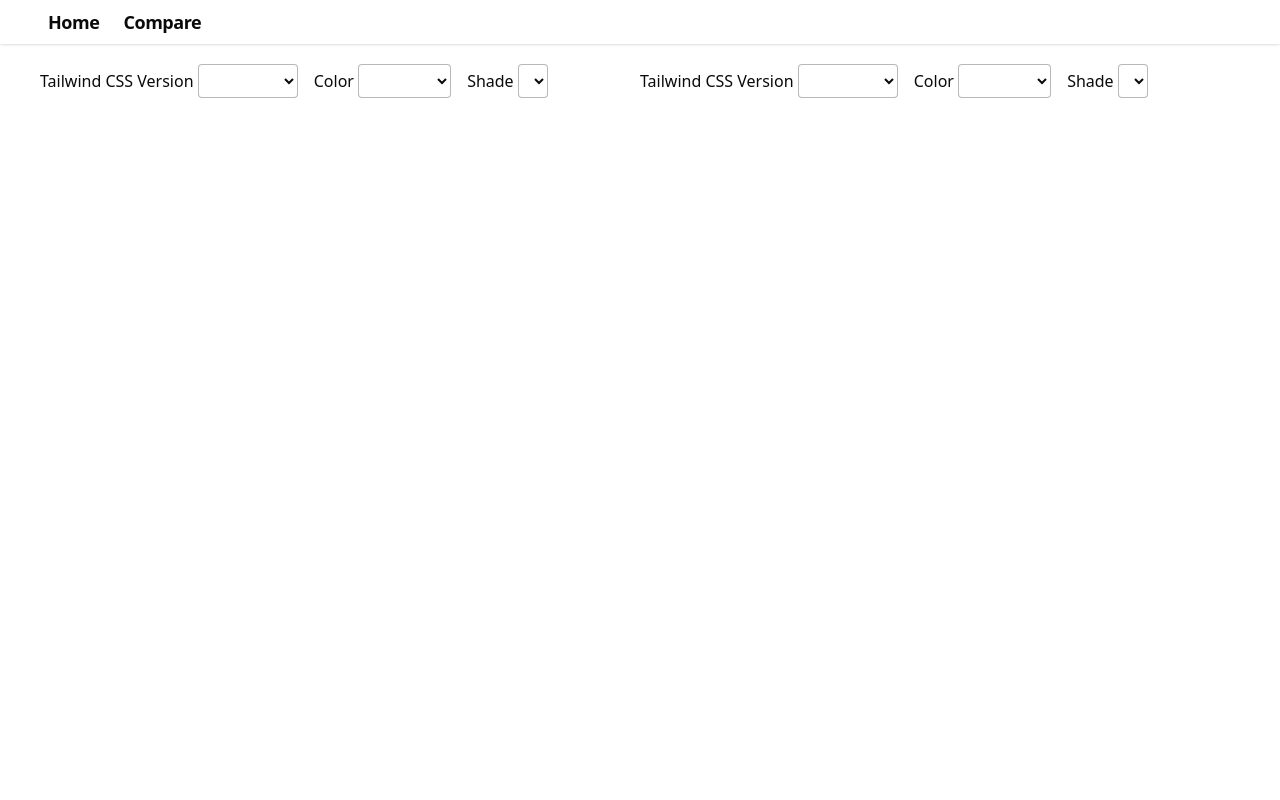
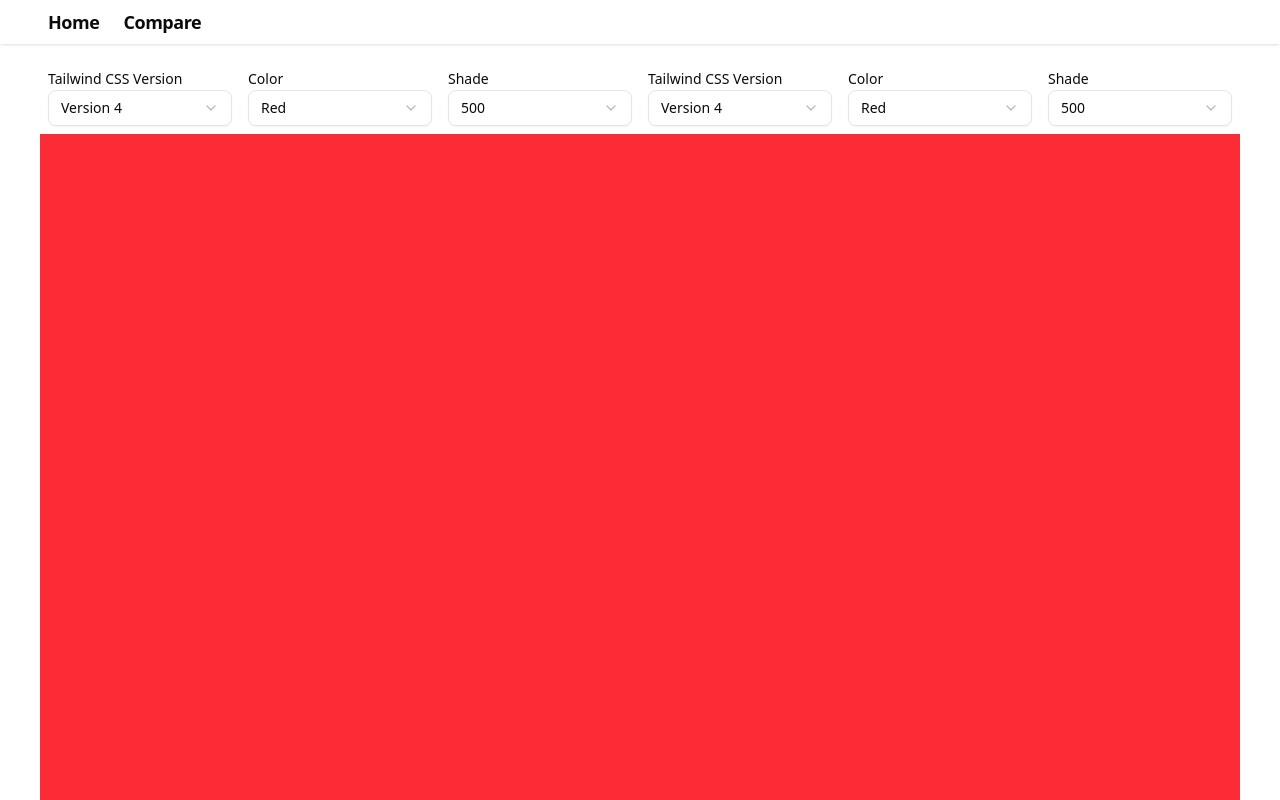
Before and after one commit to RMalik777/Tailwind-Color, a SvelteKit app: page /compare in a window 1280 px wide. Shown: the top 800 px of the page. Built offline with nearby package versions, Linux system fonts and the light colour scheme.

Commit message:
style: change compare style

```diff
--- a/src/routes/compare/+page.svelte
+++ b/src/routes/compare/+page.svelte
@@ -1,7 +1,10 @@
 <script lang="ts">
-	import { browser } from "$app/environment";
+	import { Label } from "$lib/components/ui/label/index.js";
+	import * as Select from "$lib/components/ui/select/index.js";
 
-	import { colorV4, colorV3, colorV2, colorV1, colorV0 } from "$lib/data/color";
+	import { PersistedState } from "runed";
+
+	import { colorV0, colorV1, colorV2, colorV3, colorV4 } from "$lib/data/color";
 
 	const versionOptions = [
 		{
@@ -26,9 +29,9 @@
 		},
 	];
 
-	let leftVersion = $state(browser ? localStorage.getItem("leftVersion") : "");
+	let leftVersion = new PersistedState("leftVersion", "V4");
 	const leftColorOptions = $derived.by(() => {
-		switch (leftVersion) {
+		switch (leftVersion.current) {
 			case "V0":
 				return colorV0;
 			case "V1":
@@ -41,16 +44,18 @@
 				return colorV4;
 		}
 	});
-	let leftColor = $state(browser ? localStorage.getItem("leftColor") : "");
-	const leftChoice = $derived(leftColorOptions.find((color) => color.color === leftColor)?.range);
-	let leftShade = $state(browser ? localStorage.getItem("leftShade") : "");
+	let leftColor = new PersistedState("leftColor", "red");
+	const leftChoice = $derived(
+		leftColorOptions.find((color) => color.color === leftColor.current)?.range,
+	);
+	let leftShade = new PersistedState("leftShade", "500");
 	const leftSelectedColor = $derived(
-		leftChoice?.find((color) => color.shade.toString() === leftShade),
+		leftChoice?.find((color) => color.shade.toString() === leftShade.current),
 	);
 
-	let rightVersion = $state(browser ? localStorage.getItem("rightVersion") : "");
+	let rightVersion = new PersistedState("rightVersion", "V4");
 	const rightColorOptions = $derived.by(() => {
-		switch (rightVersion) {
+		switch (rightVersion.current) {
 			case "V0":
 				return colorV0;
 			case "V1":
@@ -63,13 +68,13 @@
 				return colorV4;
 		}
 	});
-	let rightColor = $state(browser ? localStorage.getItem("rightColor") : "");
+	let rightColor = new PersistedState("rightColor", "red");
 	const rightChoice = $derived(
-		rightColorOptions.find((color) => color.color === rightColor)?.range,
+		rightColorOptions.find((color) => color.color === rightColor.current)?.range,
 	);
-	let rightShade = $state(browser ? localStorage.getItem("rightShade") : "");
+	let rightShade = new PersistedState("rightShade", "500");
 	const rightSelectedColor = $derived(
-		rightChoice?.find((color) => color.shade.toString() === rightShade),
+		rightChoice?.find((color) => color.shade.toString() === rightShade.current),
 	);
 </script>
 
@@ -78,124 +83,144 @@
 	<meta name="description" content="Compare Tailwind CSS colors across different versions" />
 </svelte:head>
 
-<main class="mx-2 h-dvh pt-16 sm:mx-4 md:mx-6 lg:mx-8 xl:mx-10">
+<main class="mx-2 h-fit min-h-dvh pt-16 sm:mx-4 sm:h-dvh md:mx-6 lg:mx-8 xl:mx-10">
 	<section
 		class="flex h-full w-full flex-row justify-between *:flex *:h-full *:w-full *:flex-col *:items-center *:justify-center"
 	>
 		<div class="left">
-			<div class="flex w-full flex-row justify-start gap-4">
-				<div>
-					<label for="leftVersion">Tailwind CSS Version</label>
-					<select
-						name="leftVersion"
-						id="leftVersion"
-						placeholder="Version"
-						class="rounded border border-neutral-500/50 bg-white p-1"
-						bind:value={leftVersion}
-						onchange={() => localStorage.setItem("leftVersion", leftVersion ?? "")}
-					>
+			<div class="grid w-full grid-cols-1 items-end gap-2 p-2 sm:grid-cols-3 md:gap-4">
+				<div class="space-y-1">
+					<Label for="leftVersion">Tailwind CSS Version</Label>
+					<Select.Root type="single" bind:value={leftVersion.current}>
+						<Select.Trigger id="leftVersion" class="w-full" placeholder="Select Version">
+							{versionOptions.find((option) => option.value === leftVersion.current)?.name ??
+								"Select Version"}
+						</Select.Trigger>
+						<Select.Content>
+							<Select.Group>
+								<Select.Label>Version</Select.Label>
 								{#each versionOptions as option (option.value)}
-							<option value={option.value}>{option.name}</option>
+									<Select.Item value={option.value}>{option.name}</Select.Item>
 								{/each}
-					</select>
+							</Select.Group>
+						</Select.Content>
+					</Select.Root>
 				</div>
-				<div>
-					<label for="leftColor">Color</label>
-					<select
-						name="leftColor"
-						id="leftColor"
-						class="rounded border border-neutral-500/50 bg-white p-1 capitalize"
-						bind:value={leftColor}
-						onchange={() => localStorage.setItem("leftColor", leftColor ?? "")}
-					>
+				<div class="space-y-1">
+					<Label for="leftColor">Color</Label>
+					<Select.Root type="single" bind:value={leftColor.current}>
+						<Select.Trigger id="leftColor" class="w-full capitalize" placeholder="Select Color">
+							{leftColorOptions.find((option) => option.color === leftColor.current)?.color ??
+								"Select Color"}
+						</Select.Trigger>
+						<Select.Content>
+							<Select.Group>
+								<Select.Label>Color</Select.Label>
 								{#each leftColorOptions as option (option.color)}
-							<option value={option.color} class="capitalize">{option.color}</option>
+									<Select.Item value={option.color} class="capitalize">{option.color}</Select.Item>
 								{/each}
-					</select>
+							</Select.Group>
+						</Select.Content>
+					</Select.Root>
 				</div>
-				<div>
-					<label for="leftShade">Shade</label>
-					<select
-						name="leftShade"
-						id="leftShade"
-						class="rounded border border-neutral-500/50 bg-white p-1 capitalize"
-						bind:value={leftShade}
-						onchange={() => localStorage.setItem("leftShade", leftShade ?? "")}
-					>
+				<div class="space-y-1">
+					<Label for="leftShade">Shade</Label>
+					<Select.Root type="single" bind:value={leftShade.current}>
+						<Select.Trigger id="leftShade" class="w-full capitalize" placeholder="Select Shade">
+							{leftChoice
+								?.find((option) => option.shade.toString() === leftShade.current)
+								?.name.replace(leftColor.current + "-", "") ?? "Select Shade"}
+						</Select.Trigger>
+						<Select.Content>
+							<Select.Group>
+								<Select.Label>Shade</Select.Label>
 								{#if leftChoice}
 									{#each leftChoice as option (option.shade)}
-								<option value={option.shade.toString()} class="capitalize"
-									>{leftVersion === "V0"
-										? option.name.replace(leftColor + "-", "")
-										: option.shade}</option
-								>
+										<Select.Item value={option.shade.toString()} class="capitalize">
+											{leftVersion.current === "V0"
+												? option.name.replace(leftColor.current + "-", "")
+												: option.shade}
+										</Select.Item>
 									{/each}
 								{/if}
-					</select>
+							</Select.Group>
+						</Select.Content>
+					</Select.Root>
 				</div>
 			</div>
+
 			<div
-				class="h-full w-full"
-				style="background-color: {leftVersion === 'V4'
+				class="h-dvh w-full transition-colors duration-200 ease-linear sm:h-full"
+				style="background-color: {leftVersion.current === 'V4'
 					? leftSelectedColor?.oklch.long
 					: leftSelectedColor?.hex.long}"
 			></div>
 		</div>
 
 		<div class="right">
-			<div class="flex w-full flex-row justify-start gap-4">
-				<div>
-					<label for="rightVersion">Tailwind CSS Version</label>
-					<select
-						name="rightVersion"
-						id="rightVersion"
-						class="rounded border border-neutral-500/50 bg-white p-1"
-						bind:value={rightVersion}
-						onchange={() => localStorage.setItem("rightVersion", rightVersion ?? "")}
-					>
+			<div class="grid w-full grid-cols-1 items-end gap-2 p-2 sm:grid-cols-3 md:gap-4">
+				<div class="space-y-1">
+					<Label for="rightVersion">Tailwind CSS Version</Label>
+					<Select.Root type="single" bind:value={rightVersion.current}>
+						<Select.Trigger id="rightVersion" class="w-full" placeholder="Select Version">
+							{versionOptions.find((option) => option.value === rightVersion.current)?.name ??
+								"Select Version"}
+						</Select.Trigger>
+						<Select.Content>
+							<Select.Group>
+								<Select.Label>Version</Select.Label>
 								{#each versionOptions as option (option.value)}
-							<option value={option.value.toString()}>{option.name}</option>
+									<Select.Item value={option.value}>{option.name}</Select.Item>
 								{/each}
-					</select>
+							</Select.Group>
+						</Select.Content>
+					</Select.Root>
 				</div>
-				<div>
-					<label for="rightColor">Color</label>
-					<select
-						name="rightColor"
-						id="rightColor"
-						class="rounded border border-neutral-500/50 bg-white p-1 capitalize"
-						bind:value={rightColor}
-						onclick={() => localStorage.setItem("rightColor", rightColor ?? "")}
-					>
+				<div class="space-y-1">
+					<Label for="rightColor">Color</Label>
+					<Select.Root type="single" bind:value={rightColor.current}>
+						<Select.Trigger id="rightColor" class="w-full capitalize" placeholder="Select Color">
+							{rightColorOptions.find((option) => option.color === rightColor.current)?.color ??
+								"Select Color"}
+						</Select.Trigger>
+						<Select.Content>
+							<Select.Group>
+								<Select.Label>Color</Select.Label>
 								{#each rightColorOptions as option (option.color)}
-							<option value={option.color} class="capitalize">{option.color}</option>
+									<Select.Item value={option.color} class="capitalize">{option.color}</Select.Item>
 								{/each}
-					</select>
+							</Select.Group>
+						</Select.Content>
+					</Select.Root>
 				</div>
-				<div>
-					<label for="rightShade">Shade</label>
-					<select
-						name="rightShade"
-						id="rightShade"
-						class="rounded border border-neutral-500/50 bg-white p-1 capitalize"
-						bind:value={rightShade}
-						onclick={() => localStorage.setItem("rightShade", rightShade ?? "")}
-					>
+				<div class="space-y-1">
+					<Label for="rightShade">Shade</Label>
+					<Select.Root type="single" bind:value={rightShade.current}>
+						<Select.Trigger id="rightShade" class="w-full capitalize" placeholder="Select Shade">
+							{rightChoice
+								?.find((option) => option.shade.toString() === rightShade.current)
+								?.name.replace(rightColor.current + "-", "") ?? "Select Shade"}
+						</Select.Trigger>
+						<Select.Content>
+							<Select.Group>
+								<Select.Label>Shade</Select.Label>
 								{#if rightChoice}
 									{#each rightChoice as option (option.shade)}
-								<option value={option.shade.toString()} class="capitalize"
-									>{rightVersion === "V0"
-										? option.name.replace(rightColor + "-", "")
-										: option.shade}</option
-								>
+										<Select.Item value={option.shade.toString()} class="capitalize">
+											{rightVersion.current === "V0"
+												? option.name.replace(rightColor.current + "-", "")
+												: option.shade}
+										</Select.Item>
 									{/each}
 								{/if}
-					</select>
+							</Select.Group>
+						</Select.Content>
+					</Select.Root>
 				</div>
 			</div>
 			<div
-				class="h-full w-full"
-				style="background-color: {rightVersion === 'V4'
+				class="h-dvh w-full transition-colors duration-200 ease-linear sm:h-full"
+				style="background-color: {rightVersion.current === 'V4'
 					? rightSelectedColor?.oklch.long
 					: rightSelectedColor?.hex.long}"
 			></div>
```
Lines whose indentation alone changed are shown as unchanged.
